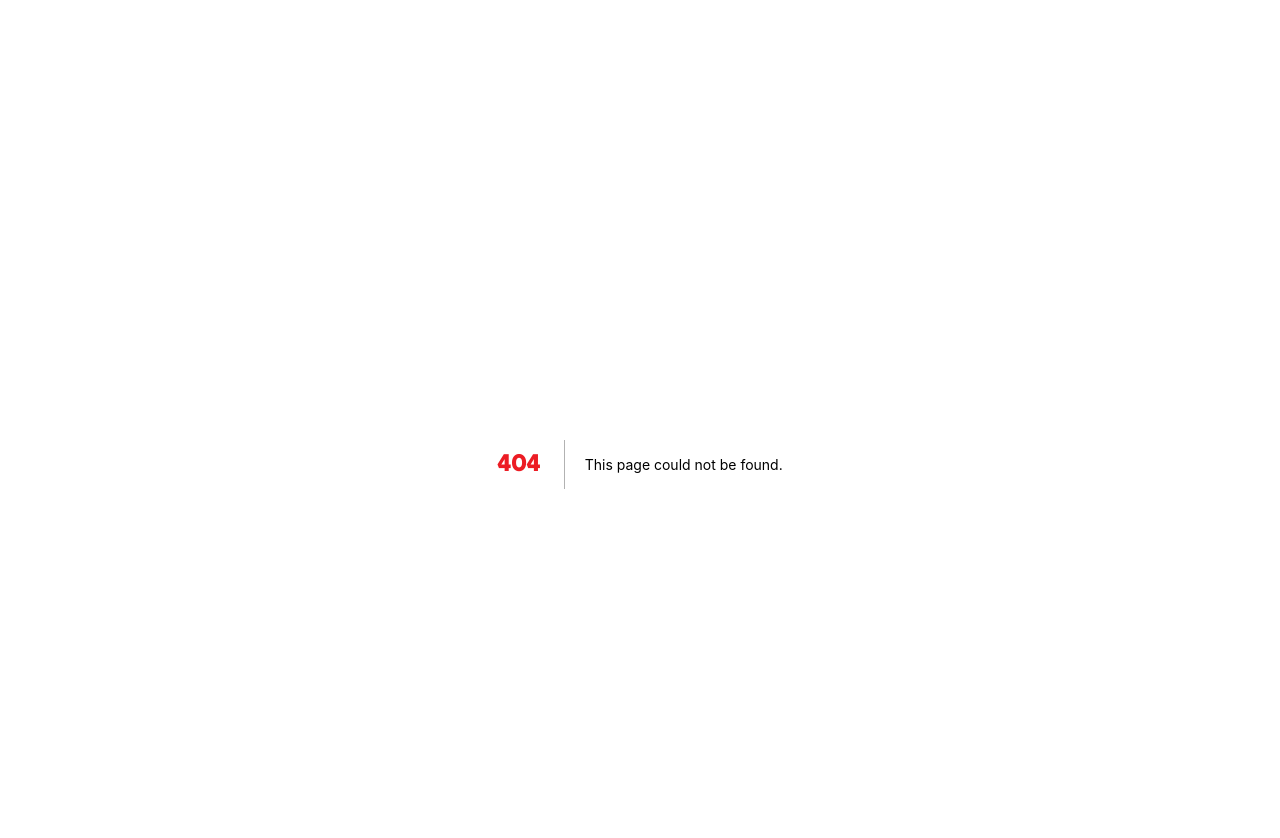
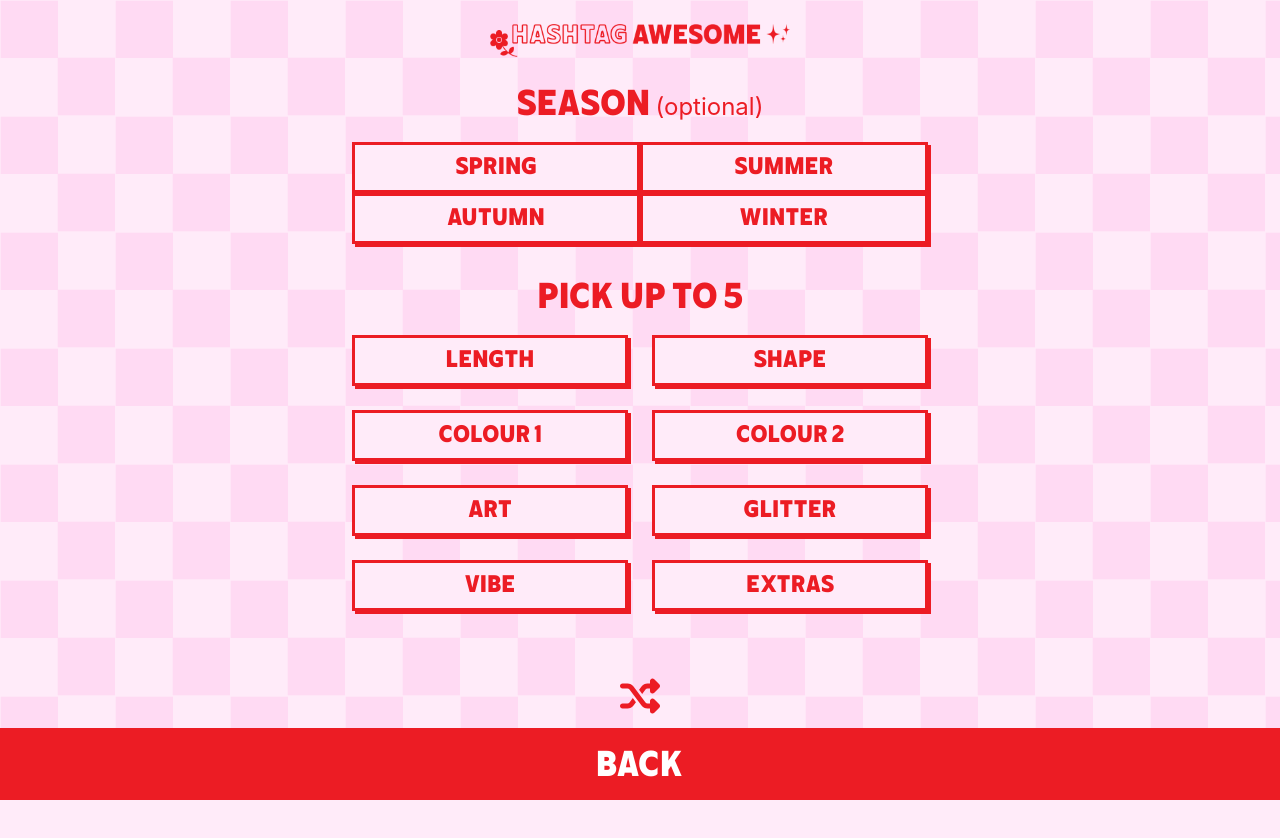
Before and after one commit to ferwicker/hashtagawesome, a Next.js app: page /prompts/custom in a window 1280 px wide. Before the commit this address had no page. Shown: the top 838 px of the page. After the commit the page ends 800 px from the top, so only its background shows below. Built offline with nearby package versions, Linux system fonts and the light colour scheme.

Commit message:
add dummy custom preferences

```diff
--- a/components/Button/Button.tsx
+++ b/components/Button/Button.tsx
@@ -12,7 +12,7 @@ const Button: React.FunctionComponent<Props> = ({
     children,
 }) => {
     return (
-        <button className={[className, css.button].join(' ')}>{children}</button>
+        <button className={[css.button, className].join(' ')}>{children}</button>
     )
 }
 
--- /dev/null
+++ b/pages/prompts/custom.tsx
@@ -0,0 +1,74 @@
+/* eslint-disable react-hooks/exhaustive-deps */
+import * as React from 'react';
+import type { NextPage } from 'next'
+import HeadMeta from '../../components/HeadMeta'
+import css from './index.module.scss'
+
+import * as random from '../../configs/random'
+
+import Image from 'next/image'
+import smallLogo from '../../public/images/hor-logo.png';
+import PromptValue from '../../components/PromptValue';
+import MenuButton from '../../components/MenuButton';
+
+import { FontAwesomeIcon } from '@fortawesome/react-fontawesome'
+import { faShuffle } from '@fortawesome/free-solid-svg-icons'
+import { library } from '@fortawesome/fontawesome-svg-core'
+import Button from '../../components/Button';
+
+library.add(faShuffle);
+
+const CustomPrompt: NextPage = () => {
+
+    return (
+        <>
+        <HeadMeta
+            title="Hashtag Awesome Nails | Random Prompt"
+            description="Get a random nail prompt to inspire your creativity"
+        />
+        <a className={css.menuButtonLink} href="/prompts">
+            <MenuButton>Back</MenuButton>
+        </a>
+        <div className={css.smallLogoContainer}>
+            <Image
+                src={smallLogo}
+                alt="Hashtag Awesome Prompts logo"
+                width="896px"
+                height="98px"
+                className={css.logo} />
+        </div>
+        <div className={[css.prefContainer, css.seasons].join(' ')}>
+            <p>
+                <span className={css.headline}>Season </span>
+                <span className={css.smallHeadline}>{'(optional)'}</span>
+            </p>
+            <div className={css.row}>
+                <Button className={css.buttonHalfWidth}>Spring</Button>
+                <Button className={css.buttonHalfWidth}>Summer</Button>
+            </div>
+            <div className={css.row}>
+                <Button className={css.buttonHalfWidth}>Autumn</Button>
+                <Button className={css.buttonHalfWidth}>Winter</Button>
+            </div>
+        </div>
+        <div className={[css.prefContainer].join(' ')}>
+            <p><span className={css.headline}>Pick up to 5</span></p>
+            <div className={[css.row, css.wrapRow].join(' ')}>
+                <Button className={[css.buttonHalfWidth, css.buttonMultiple].join(' ')}>Length</Button>
+                <Button className={[css.buttonHalfWidth, css.buttonMultiple].join(' ')}>Shape</Button>
+                <Button className={[css.buttonHalfWidth, css.buttonMultiple].join(' ')}>Colour 1</Button>
+                <Button className={[css.buttonHalfWidth, css.buttonMultiple].join(' ')}>Colour 2</Button>
+                <Button className={[css.buttonHalfWidth, css.buttonMultiple].join(' ')}>Art</Button>
+                <Button className={[css.buttonHalfWidth, css.buttonMultiple].join(' ')}>Glitter</Button>
+                <Button className={[css.buttonHalfWidth, css.buttonMultiple].join(' ')}>Vibe</Button>
+                <Button className={[css.buttonHalfWidth, css.buttonMultiple].join(' ')}>Extras</Button>
+            </div>
+        </div>
+        <button className={css.shuffleButton}>
+            <FontAwesomeIcon icon="shuffle" color="#ec1c24" size="3x" />
+        </button>
+        </>
+    )
+}
+
+export default CustomPrompt;
--- a/pages/prompts/index.module.scss
+++ b/pages/prompts/index.module.scss
@@ -1,9 +1,30 @@
+@import '../../styles/global.scss';
+
 .container {
     display: flex;
     flex-direction: column;
     justify-content: space-between;
     align-items: center;
     padding-bottom: 32px;
+}
+
+.row {
+    display: flex;
+    width: 100%;
+    max-width: 600px;
+}
+
+.prefContainer {
+    display: flex;
+    flex-direction: column;
+    align-items: center;
+    width: 100%;
+    max-width: 600px;
+    margin-bottom: 16px;
+}
+
+.wrapRow {
+    flex-wrap: wrap;
 }
 
 .logoContainer {
@@ -28,6 +49,17 @@
       width: 100%;
       max-width: 300px;
       top: 24px;
+  }
+
+  .headline {
+      font-family: $font-solid;
+      color: $colour-primary;
+      font-size: 36px;
+  }
+
+  .smallHeadline {
+      color: $colour-primary;
+      font-size: 24px;
   }
 
   .buttonsContainer {
@@ -60,3 +92,19 @@
       width: 100%;
       height: 72px;
   }
+
+  .buttonHalfWidth {
+      min-width: 0 !important;
+      width: 50% !important;
+      background: $colour-lightPink !important;
+      padding: 8px 12px !important;
+  }
+
+  .buttonMultiple {
+      width: calc(50% - 24px) !important;
+      margin: 0 12px 24px;
+  }
+
+  .seasons {
+    padding: 0 12px;
+  }
--- a/pages/prompts/index.tsx
+++ b/pages/prompts/index.tsx
@@ -30,11 +30,11 @@ const PromptsHome: NextPage = () => {
                     Generate Random
                 </Button>
             </a>
-            {/* <a href="/prompts/custom">
+            <a href="/prompts/custom">
                 <Button className={css.button}>
                     Custom Prompt
                 </Button>
-            </a> */}
+            </a>
         </div>
       </div>
     )
--- a/styles/variables.scss
+++ b/styles/variables.scss
@@ -2,10 +2,11 @@
 
 $colour-primary: #ec1c24;
 $colour-secondary: #ff40c7;
+$colour-lightPink: #FFEBF9;
 
 // main background
 
-$background: #FFEBF9 url('../public/images/bg-14.png') repeat;
+$background: $colour-lightPink url('../public/images/bg-14.png') repeat;
 
 // Fonts
 
```
